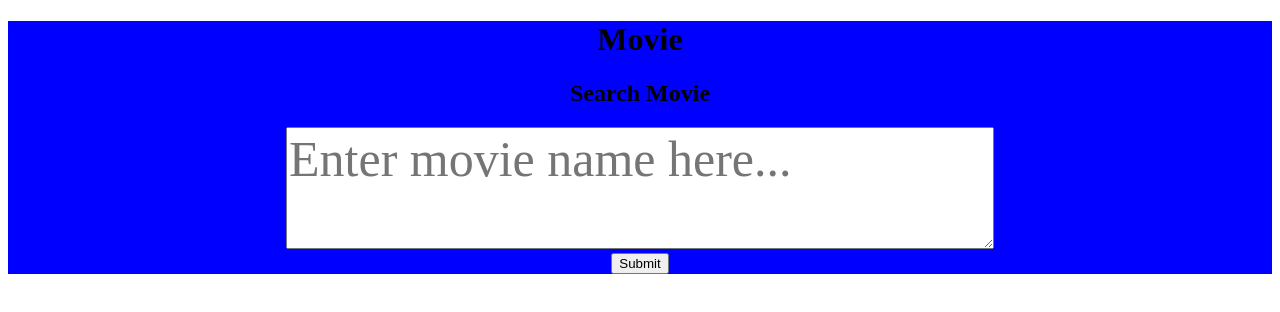
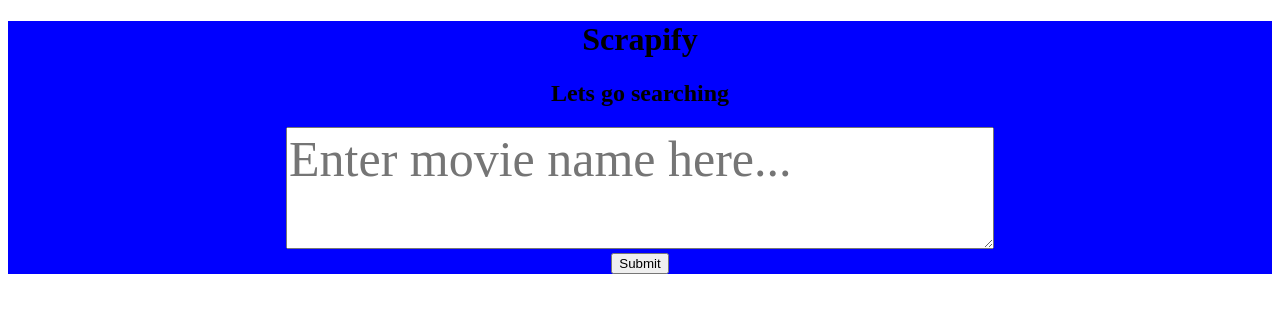
Before and after one commit to sureshnswamy/web-scraper, a website: page public/index.html in a window 1280 px wide. Drawn offline with nearby package versions, Linux system fonts and the light colour scheme.

Commit message:
tittle changed

```diff
--- a/public/index.html
+++ b/public/index.html
@@ -10,9 +10,9 @@
   </head>
   <body>
     <main>
-      <h1>Movie</h1>
+      <h1>Scrapify</h1>
 
-      <h2>Search Movie </h2>
+      <h2>Lets go searching </h2>
       <form class="new_entry" id="new_entry" accept-charset="UTF-8" method="post" action ='/search' >
       <textarea id="search" name="search" cols="25" rows="2" class="html-text-box" placeholder="Enter movie name here..."></textarea>
       <br>
```
